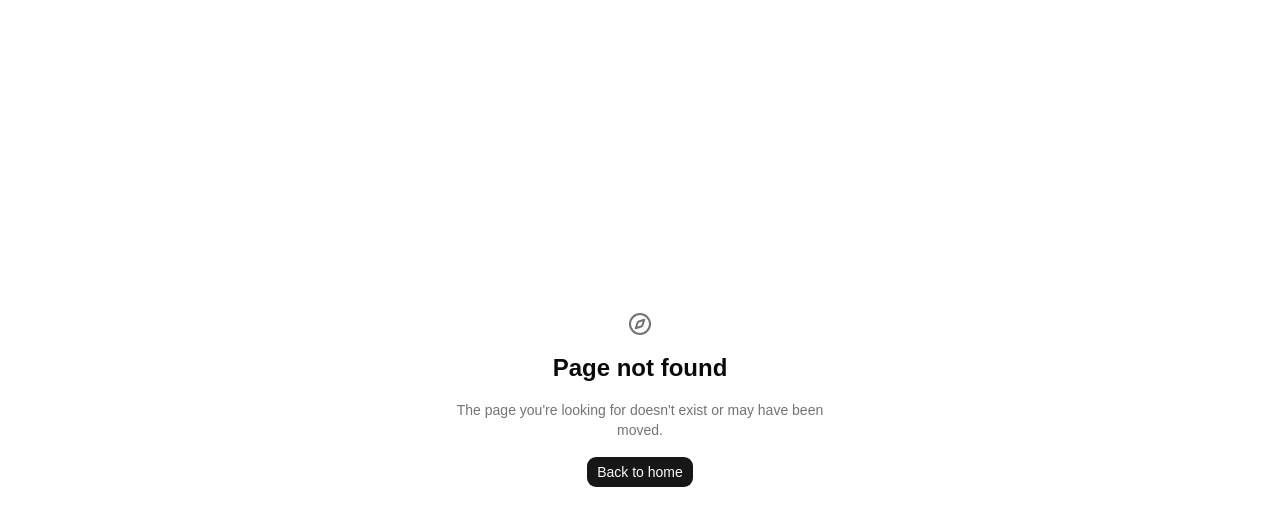
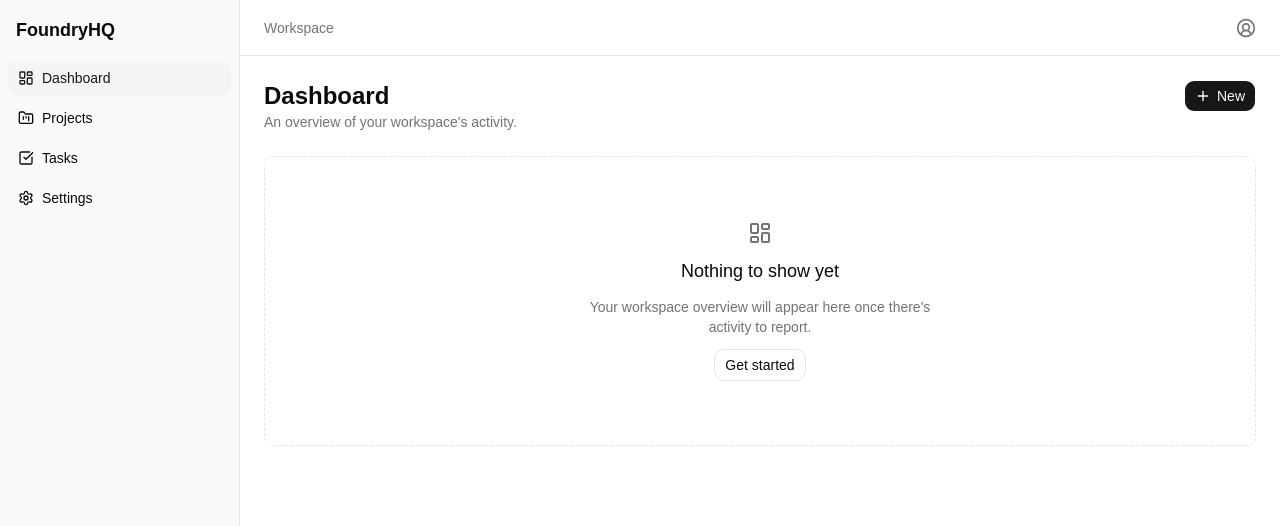
Before and after one commit to Dapo-dan/foundryhq, a React (Vite) app in the folder apps/web/: page /dashboard in a window 1280 px wide. Before the commit this address had no page. Shown: the top 526 px of the page. Built offline with nearby package versions, Linux system fonts and the light colour scheme.

Commit message:
feat(web): add Dashboard page shell
Static page-header + empty-state layout, wired as the default route.

```diff
--- /dev/null
+++ b/apps/web/src/pages/dashboard/index.tsx
@@ -0,0 +1,29 @@
+import { LayoutDashboard, Plus } from 'lucide-react'
+import { Button } from '@/components/ui/button'
+
+export function DashboardPage() {
+  return (
+    <div className="flex flex-col gap-6">
+      <div className="flex items-start justify-between">
+        <div>
+          <h1 className="text-2xl font-bold">Dashboard</h1>
+          <p className="text-sm text-muted-foreground">
+            An overview of your workspace's activity.
+          </p>
+        </div>
+        <Button>
+          <Plus size={20} />
+          New
+        </Button>
+      </div>
+      <div className="flex flex-col items-center justify-center gap-3 rounded-lg border border-dashed border-border py-16 text-center">
+        <LayoutDashboard size={24} className="text-muted-foreground" />
+        <h2 className="text-lg font-medium">Nothing to show yet</h2>
+        <p className="max-w-sm text-sm text-muted-foreground">
+          Your workspace overview will appear here once there's activity to report.
+        </p>
+        <Button variant="outline">Get started</Button>
+      </div>
+    </div>
+  )
+}
--- a/apps/web/src/routes.tsx
+++ b/apps/web/src/routes.tsx
@@ -1,11 +1,15 @@
-import { createBrowserRouter } from 'react-router-dom'
+import { createBrowserRouter, Navigate } from 'react-router-dom'
 import { AppLayout } from '@/components/layout'
+import { DashboardPage } from '@/pages/dashboard'
 import { NotFoundPage } from '@/pages/not-found'
 
 export const router = createBrowserRouter([
   {
     element: <AppLayout />,
-    children: [{ index: true, element: <div>Dashboard placeholder</div> }],
+    children: [
+      { index: true, element: <Navigate to="/dashboard" replace /> },
+      { path: 'dashboard', element: <DashboardPage /> },
+    ],
   },
   {
     path: '*',
```
